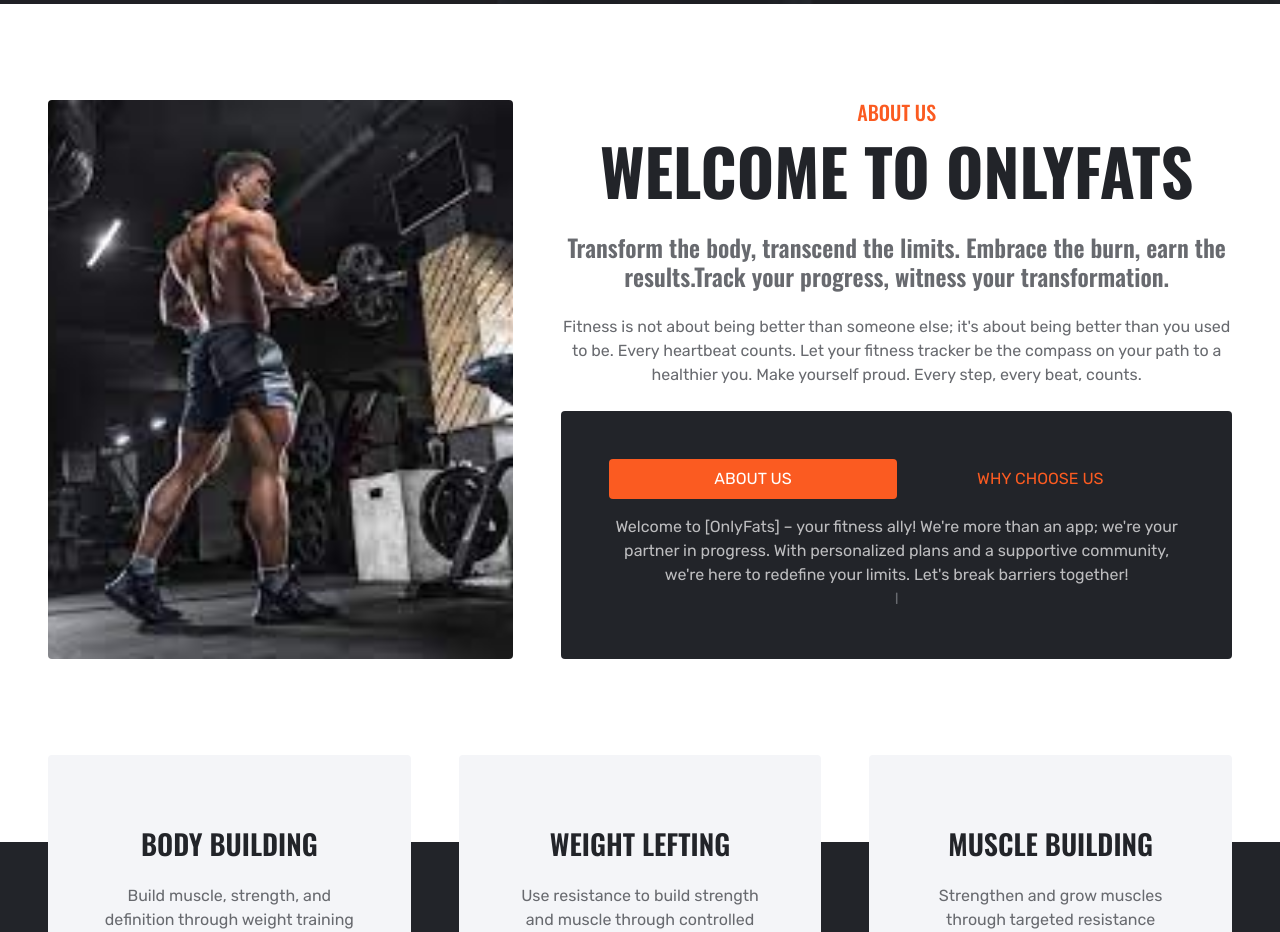
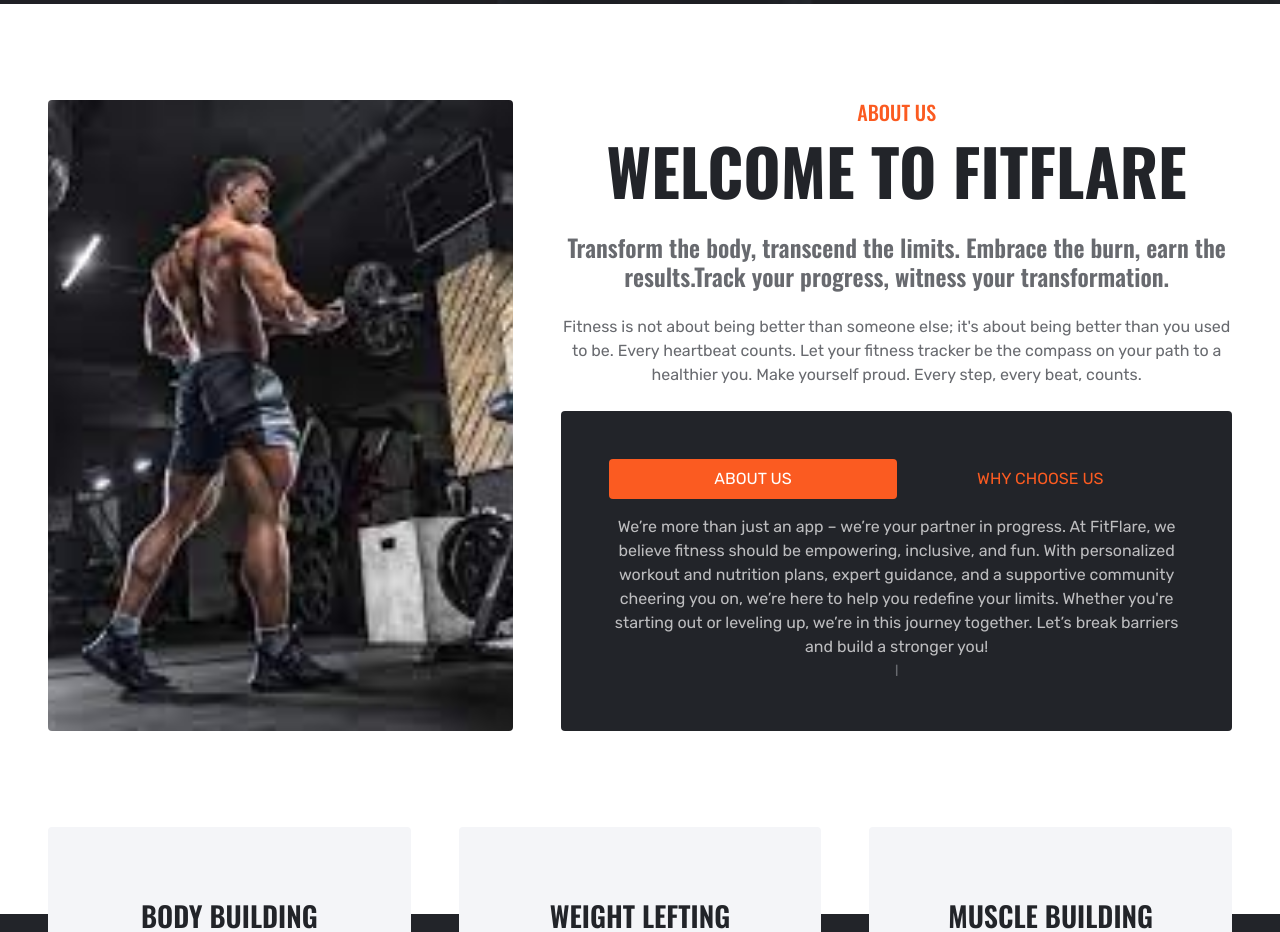
Before and after one commit to KrIsHnABaJ/Only-Fat-Burn-, a React (Create React App) app in the folder Frontend/: page / in a window 1280 px wide. Shown: the part 840-1772 px from the top of the page. Built offline with nearby package versions, Linux system fonts and the light colour scheme.

Commit message:
Update About.js

```diff
--- a/Frontend/src/Component/About.js
+++ b/Frontend/src/Component/About.js
@@ -13,7 +13,7 @@
                   <div className="col-lg-7">
                       <div className="mb-4">
                           <h5 className="text-primary text-uppercase">About Us</h5>
-                          <h1 className="display-3 text-uppercase mb-0">Welcome to OnlyFats</h1>
+                          <h1 className="display-3 text-uppercase mb-0">Welcome to FitFlare</h1>
                       </div>
                       <h4 className="text-body mb-4">Transform the body, transcend the limits. Embrace the burn, earn the results.Track your progress, witness your transformation.</h4>
                       <p className="mb-4">Fitness is not about being better than someone else; it's about being better than you used to be. Every heartbeat counts. Let your fitness tracker be the compass on your path to a healthier you. Make yourself proud. Every step, every beat, counts.</p>
@@ -28,10 +28,10 @@
                           </ul>
                           <div className="tab-content">
                               <div className="tab-pane fade show active" id="pills-1">
-                                  <p className="text-secondary mb-0">Welcome to [OnlyFats] – your fitness ally! We're more than an app; we're your partner in progress. With personalized plans and a supportive community, we're here to redefine your limits. Let's break barriers together!</p>
+                                  <p className="text-secondary mb-0">We’re more than just an app – we’re your partner in progress. At FitFlare, we believe fitness should be empowering, inclusive, and fun. With personalized workout and nutrition plans, expert guidance, and a supportive community cheering you on, we’re here to help you redefine your limits. Whether you're starting out or leveling up, we’re in this journey together. Let’s break barriers and build a stronger you!</p>
                               </div>
                               <div className="tab-pane fade" id="pills-2">
-                                  <p className="text-secondary mb-0">Welcome to [OnlyFats] – your fitness ally! We're more than an app; we're your partner in progress. With personalized plans and a supportive community, we're here to redefine your limits. Let's break barriers together!</p>
+                                  <p className="text-secondary mb-0">At FitFlare, we go beyond the typical fitness app experience. You get tailored plans designed for your unique goals, constant motivation from a vibrant community, and features that grow with your progress. We don’t just help you work out – we help you stay consistent, accountable, and inspired. Choose FitFlare to feel supported, challenged, and unstoppable.</p>
                               </div>
                           </div>l
                       </div>
```
